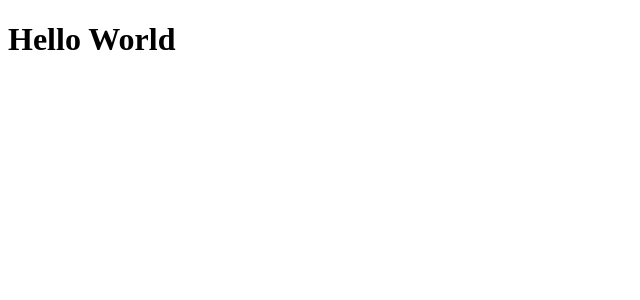
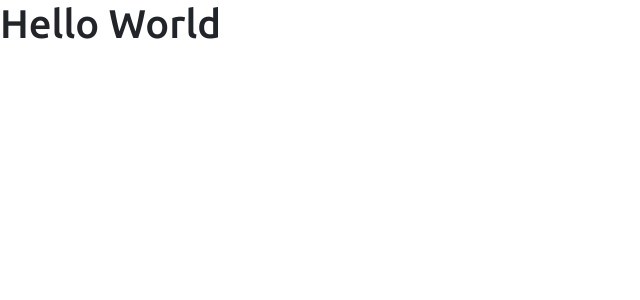
Before and after one commit to brunopapait/sds-vendas, a React (Create React App) app in the folder frontend/: page / in a window 1280 px wide. Shown: the top 300 px of the page, without its empty margins (0-640 px from the left). Built offline with nearby package versions, Linux system fonts and the light colour scheme.

Commit message:
install and config bootstrap

```diff
--- a/frontend/package.json
+++ b/frontend/package.json
@@ -11,6 +11,7 @@
     "@types/react": "^17.0.0",
     "@types/react-dom": "^17.0.0",
     "bootstrap": "^4.6.0",
+    "popper.js": "1.16.1",
     "react": "^17.0.2",
     "react-dom": "^17.0.2",
     "react-scripts": "4.0.3",
--- /dev/null
+++ b/frontend/src/assets/css/styles.css
@@ -0,0 +1,32 @@
+@import url('https://fonts.googleapis.com/css2?family=Ubuntu:wght@300;400;500;700&display=swap');
+:root {
+    --color-primary: #FF8400;
+}
+
+html, body {
+    height: 100%;
+    font-family: "Ubuntu", sans-serif;
+}
+
+#root {
+    display: flex;
+    flex-direction: column;
+    height: 100%;
+}
+
+.content {
+    flex: 1 0 auto;
+}
+
+.footer {
+    flex-shrink: 0;
+    text-align: center;
+}
+
+.bg-primary {
+    background-color: var(--color-primary) !important;
+}
+
+.text-primary {
+    color: var(--color-primary) !important;
+}
--- a/frontend/src/index.tsx
+++ b/frontend/src/index.tsx
@@ -1,5 +1,9 @@
 import React from 'react';
 import ReactDOM from 'react-dom';
+
+import 'bootstrap/dist/css/bootstrap.css';
+import 'assets/css/styles.css';
+
 import App from './App';
 
 ReactDOM.render(
```
Also changed, not shown: 1 other file (tests, documents, lock files or other folders).
